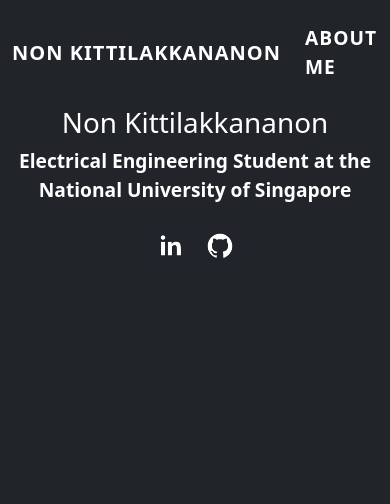
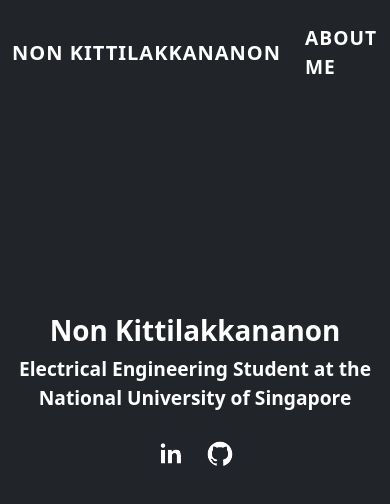
Before and after one commit to tata32000/non-kittilakkananon, a React (Create React App) app: page / in a window 390 px wide. Shown: the top 504 px of the page. Built offline with nearby package versions, Linux system fonts and the light colour scheme.

Commit message:
center homepage and mobile view

```diff
--- a/package.json
+++ b/package.json
@@ -10,6 +10,7 @@
     "react": "^18.2.0",
     "react-bootstrap": "^2.5.0",
     "react-bootstrap-navbar": "^1.1.0",
+    "react-device-detect": "^2.2.2",
     "react-dom": "^18.2.0",
     "react-router-dom": "^6.4.2",
     "react-scripts": "5.0.1",
--- a/src/Components/Header.jsx
+++ b/src/Components/Header.jsx
@@ -2,20 +2,35 @@ import Container from "react-bootstrap/Container";
 import Nav from "react-bootstrap/Nav";
 import Navbar from "react-bootstrap/Navbar";
 import { Link } from "react-router-dom";
-import './Header.css'
+import { BrowserView, MobileView } from "react-device-detect";
+import "./Header.css";
 
 export default function Header() {
   return (
     <>
       <Navbar bg="dark" variant="dark">
         <Container>
+          <BrowserView>
             <Navbar.Brand as={Link} to="/">
               Non Kittilakkananon
             </Navbar.Brand>
+          </BrowserView>
+          <MobileView>
+            <Navbar.Brand as={Link} to="/">
+              Non
+            </Navbar.Brand>
+          </MobileView>
           <Nav className="nav-link">
+            <BrowserView>
               <Nav.Link as={Link} to="/about">
                 About me
               </Nav.Link>
+            </BrowserView>
+            <MobileView>
+              <Nav.Link as={Link} to="/about">
+                About
+              </Nav.Link>
+            </MobileView>
             <Nav.Link as={Link} to="/contact">
               Contact
             </Nav.Link>
--- a/src/Components/index.css
+++ b/src/Components/index.css
@@ -1,4 +1,13 @@
+#Home {
+  margin: auto;
+  margin-left: 1em;
+  margin-right: 1em;
+  margin-top: 13em;
+  margin-bottom: 1em;
+  display: inline-block;
+}
 h1 {
+  margin: 20;
   color: #fff !important;
   font-size: 3.5rem;
   font-weight: 600;
@@ -8,9 +17,9 @@ p {
   font-size: 1.2rem;
   font-weight: 600;
 }
-ul{
-    font-size: 1.2rem;
-    font-weight: 600;
+ul {
+  font-size: 1.2rem;
+  font-weight: 600;
 }
 /* unvisited link */
 a:link {
--- a/src/Components/index.jsx
+++ b/src/Components/index.jsx
@@ -1,11 +1,11 @@
 import { SocialIcon } from "react-social-icons";
-import './index.css'
+import "./index.css";
 
 export default function Home() {
   return (
     <>
       <div id="Home">
-        <h1>Non Kittilakkananon</h1>
+        <h1><strong>Non Kittilakkananon</strong></h1>
         <p>
           Electrical Engineering Student at the National University of Singapore
         </p>
```
Also changed, not shown: 2 other files (tests, documents, lock files or other folders). Lines whose indentation alone changed are shown as unchanged.
